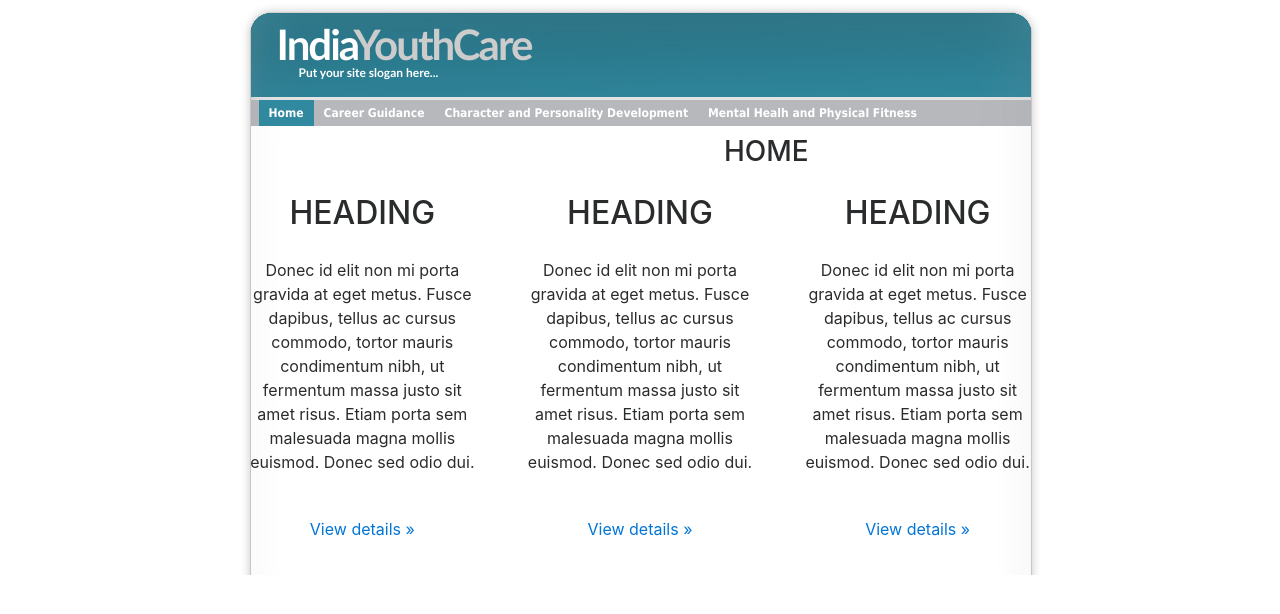
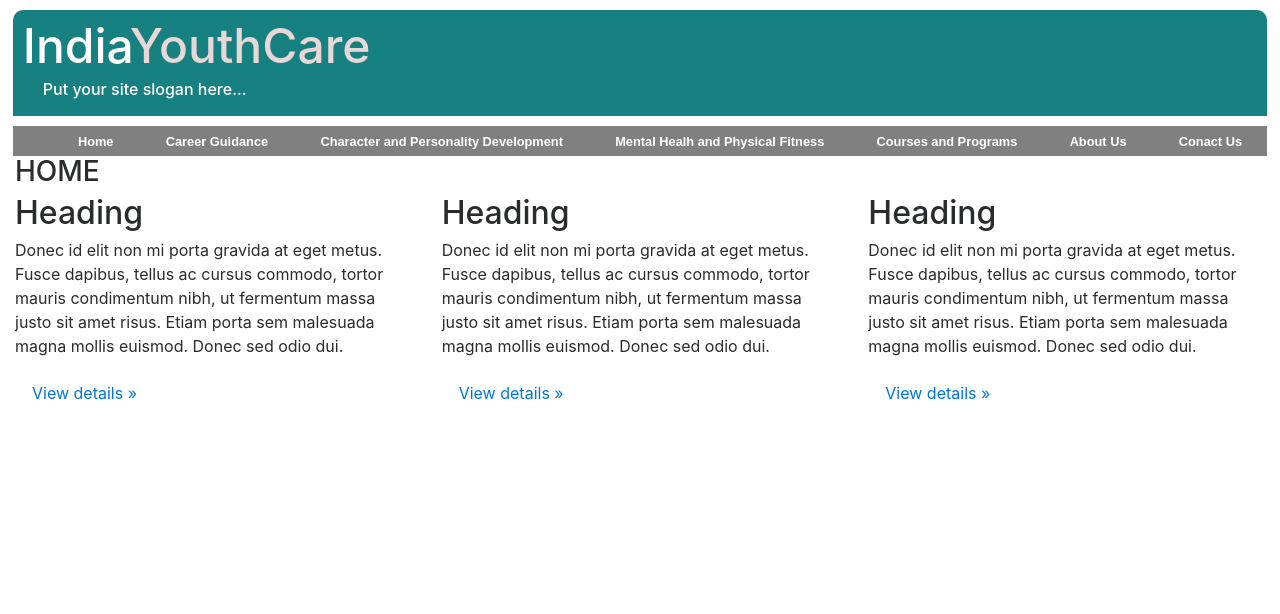
Before and after one commit to palashpdeka/IndiaYouthCare, a Django app: page / in a window 1280 px wide. Shown: the top 614 px of the page. Run offline with Django 4.2, Linux system fonts and the light colour scheme; some libraries are stand-ins or nearby versions.

Commit message:
header done

```diff
--- a/static/header/SimpleBlog.css
+++ b/static/header/SimpleBlog.css
@@ -1,299 +1,74 @@
-* { margin: 0; padding: 0; }
-
-body {
-	background: #FFF;
-	font: normal 70%/1.5em Verdana, Tahoma, Verdana, sans-serif;
-	color: #333;
-	text-align: center;
+*
+{
+	margin: 0
 }
-/* links */
-a {
-	background: inherit;
-	text-decoration: none;
-	color: #667F99;
+.wrap
+{
+	background-color: rgb(23, 129, 129);
+	width: 98%;
+	margin:10px auto;
+	display: flex;
+    flex-direction: column;
+	padding: 10px 0;
+	border-radius: 10px 10px 0px 0;
 }
-a:hover {
-	background: inherit;
-	color: #996800;
-}
-/* headers */
-h1, h2, h3 {
-	font-family: Verdana, Tahoma, 'Trebuchet MS', Sans-serif;
-	font-weight: Bold;
-}
-h1 { font-size: 120%; }
-h2 { font-size: 110%; text-transform: uppercase; }
-h3 { font-size: 110%; color: #007E80; }
-
-h1, h2, h3, p {
-	margin: 0;
-	padding: 10px;
-}
-ul, ol {
-	margin: 10px 20px;
-	padding: 0 20px;
+.header
+{
+   display: flex;
+   flex-direction: column;
+   justify-content: space-around;
 }
 
-/* images */
-img {
-	border: 2px solid #CCC;
+.logo
+{
+	margin-left: 10px;
+	color: white;
+	font-size: 3rem;
 }
-img.float-right {
-  margin: 5px 0px 5px 10px;
+.gray
+{
+	color: rgb(232, 215, 215);
 }
-img.float-left {
-  margin: 5px 10px 5px 0px;
+.slogan
+{
+	font-size: 1rem;
+	margin-left: 30px;
+    color: white;
 }
 
-code {
-  margin: 5px 0;
-  padding: 10px;
-  text-align: left;
-  display: block;
-  overflow: auto;
-  font: 500 1em/1.5em 'Lucida Console', 'courier new', monospace ;
-  /* white-space: pre; */
-  background: #FAFAFA;
-  border: 1px solid #f2f2f2;
+.menu
+{
+	width: 98%;
+	margin: auto;
+	background-color: grey;
 }
-acronym {
-  cursor: help;
-  border-bottom: 1px solid #777;
+.menu ul
+{
+	width: 96%;
+	margin: auto;
+	display: flex;
+	flex-direction: row;
+    justify-content: space-between;
+	list-style: none;
+	/* padding:10px 0; */
+	height: 30px;
+	align-items: center;
 }
-
-/* blockquote */
-blockquote {
-	margin: 10px;
- 	padding: 0 0 0 28px;
-   border: 1px solid #f2f2f2;
-  	background: #FAFAFA url(quote.gif) no-repeat 5px 5px;
+.menu a{
+	text-decoration: none;
+	color: white;
+	font-weight: 600;
+	font-family: sans-serif;
+	font-size: .8rem;
 }
-
-/* form elements */
-form {
-	margin:10px; padding: 0 5px;
-	border: 1px solid #f2f2f2;
-	background-color: #FAFAFA;
+.menu ul li
+{
+	display: flex;
+	height: 100%;
+	align-items: center;
 }
-label {
-	display:block;
-	font-weight:bold;
-	margin:5px 0;
+li:hover
+{
+	background-color: rgb(23, 129, 129);
+	height: 100%;
 }
-input {
-	padding:2px;
-	border:1px solid #eee;
-	font: normal 1em Verdana, sans-serif;
-	color:#777;
-}
-textarea {
-	width:400px;
-	padding:2px;
-	font: normal 1em Verdana, sans-serif;
-	border:1px solid #eee;
-	height:100px;
-	display:block;
-	color:#777;
-}
-input.button {
-	margin: 0;
-	font: bolder 12px Arial, Sans-serif;
-	border: 1px solid #CCC;
-	padding: 2px 3px;
-	background: #FFF;
-	color: #275F6C;
-}
-/* search form */
-form.search {
-	padding: 0; margin: 0;
-	vertical-align: bottom;
-	border: none;
-	background-color: transparent;
-}
-form.search input.textbox {
-	margin: 0; padding: 1px;
-	width: 120px;
-	border: 1px solid #CCC;
-	background: #FFF;
-	color: #333;
-}
-form.search input.button {
-	height: 20px;
-	padding: 1px 3px;
-	width: 60px;
-}
-
-/********************************************
-   LAYOUT
-********************************************/
-#wrap {
-	width: 833px;
-	background: url(bg.jpg) repeat-y center top;
-	margin: 0 auto;
-	text-align: center;
-}
-#content-wrap {
-	position: relative;
-	width: 91%;
-	margin: 0 auto;
-	padding: 0;
-}
-/* header */
-#header {
-	position: relative;
-	width: 833px;
-	height: 100px;
-	background: #FFF url(header.jpg) no-repeat center top;
-	margin: 0; padding: 0;
-	font-size: 14px;
-	color: #FFF;
-}
-#header h1#logo {
-	position: absolute;
-	margin: 0; padding: 0;
-	font: bold 42px 'Trebuchet MS', Arial, Sans-serif;
-	letter-spacing: -2px;
-	color: #FFF;
-	text-transform: none;
-
-	/* change the values of top and Left to adjust the position of the logo*/
-	top: 19px; left: 53px;
-}
-#header h2#slogan {
-	position: absolute;
-	z-index: 9999999;
-	margin: 0; padding: 0;
-	font: bold 12px 'Trebuchet MS', Arial, Sans-serif;
-	text-transform: none;
-	color: #FFF;
-
-	/* change the values of top and Left to adjust the position of the slogan*/
-	top: 65px; left:75px;
-}
-#header #searchform {
-	float: right;
-	padding: 45px 40px 0 0;
-	display: inline;
-}
-/* menu */
-#menu {
-	clear: both;
-	width: 833px;
-	height: 26px;
-	background: #FFF url(menubg.jpg) repeat-y;
-	margin: 0;
-	font: bolder 12px/26px Tahoma, Verdana, Arial, Sans-Serif;
-}
-#menu ul{
-	margin: 0; padding: 0 0 0 35px;
-}
-#menu ul li {
-	float: left;
-	list-style: none;
-}
-#menu ul li a {
-	display: block;
-	text-decoration: none;
-	padding: 0 10px;
-	background: inherit;
-	color: #FFF;
-}
-#menu ul li a:hover {
-   background: #FFF;
-	color: #333;
-}
-#menu ul li#current a {
-	background: #30899F;
-	color: #FFF;
-}
-
-/* Main */
-#main {
-	float: left;
-	width: 72%;
-	padding: 0;	margin: 0;
-}
-#main h1 {
-	color: #667F99;
-	border-bottom: 1px solid #CCCCCC;
-	background: #F6F6F6 url(arrow.gif) no-repeat 5px 50%;
-	padding: 3px 0 3px 20px;
-	margin: 10px 0 0 0;
-}
-
-.post-footer {
-	background-color: #FAFAFA;
-	padding: 5px; margin: 20px 10px 0 10px;
-	border: 1px solid #f2f2f2;
-	font-size: 95%;
-}
-.post-footer .date {
-	background: url(clock.gif) no-repeat left center;
-	padding-left: 20px; margin: 0 10px 0 5px;
-}
-.post-footer .comments {
-	background: url(comment.gif) no-repeat left center;
-	padding-left: 20px; margin: 0 10px 0 5px;
-}
-.post-footer .readmore {
-	background: url(page.gif) no-repeat left center;
-	padding-left: 20px; margin: 0 10px 0 5px;
-}
-
-/* sidebar */
-#sidebar {
-	float: right;
-	width: 26%;
-	padding: 0; margin: 0;
-}
-#sidebar h1 {
-	margin: 10px 0 0 0;
-	padding: 3px 10px;
-	font: bold 120% Tahoma, Verdana, Sans-Serif;
-	color: #FFF;
-	background: #B6B8BB;
-}
-#sidebar ul.sidemenu {
-	list-style: none;
-	text-align: left;
-	margin: 3px 0px 8px 0; padding: 0;
-	text-decoration: none;
-}
-#sidebar ul.sidemenu li {
-	border-bottom: 1px solid #EFF0F1;
-	background: url(bullet.gif) no-repeat 2px 3px ;
-	padding: 2px 0 2px 25px;
-	margin: 0 2px;
-}
-
-* html body #sidebar ul.sidemenu li { height: 1%; }
-
-#sidebar ul.sidemenu a {
-	font-weight: bold;
-	padding: 2px 0;
-	background: none;
-}
-
-/* footer */
-#footer {
-	clear: both;
-	color: #66737B;
-	font: normal 90% Verdana, Tahoma, sans-serif;
-	background: #FFF url(footerbg.jpg) no-repeat center top;
-	width: 833px;
-	height: 60px;
-	text-align: center;
-	padding: 8px 0 0 0;
-	margin: 0 auto;
-}
-#footer a { text-decoration: none; }
-
-/* alignment classes */
-.float-left  { float: left; }
-.float-right { float: right; }
-.align-left  { text-align: left; }
-.align-right { text-align: right; }
-
-/* additional classes */
-.clear { clear: both; }
-.gray { color: #CCC; }
--- a/templates/header.html
+++ b/templates/header.html
@@ -6,12 +6,13 @@
 <link rel="stylesheet" href="/static/header/SimpleBlog.css" type="text/css" />
 </head>
 <body>
-<div id="wrap">
-  <div id="header">
-    <h1 id="logo">India<span class="gray">YouthCare</span></h1>
-    <h2 id="slogan">Put your site slogan here...</h2>
+<div class="wrap">
+  <div class="header">
+    <h1 class="logo">India<span class="gray">YouthCare</span></h1>
+    <h2 class="slogan">Put your site slogan here...</h2>
   </div>
-  <div id="menu">
+</div>
+  <div class="menu">
     <ul>
       <li id="current"><a href="/"><span>Home</span></a></li>
       <li><a href="/career"><span>Career Guidance</span></a></li>
@@ -19,6 +20,7 @@
       <li><a href="/mental_health"><span>Mental Healh and Physical Fitness</span></a></li>
       <li><a href="/courses"><span>Courses and Programs</span></a></li>
       <li><a href="/about_us"><span>About Us</span></a></li>
+      <li id="current"><a href="/"><span>Conact Us</span></a></li>
     </ul>
   </div>
 </body>
```
